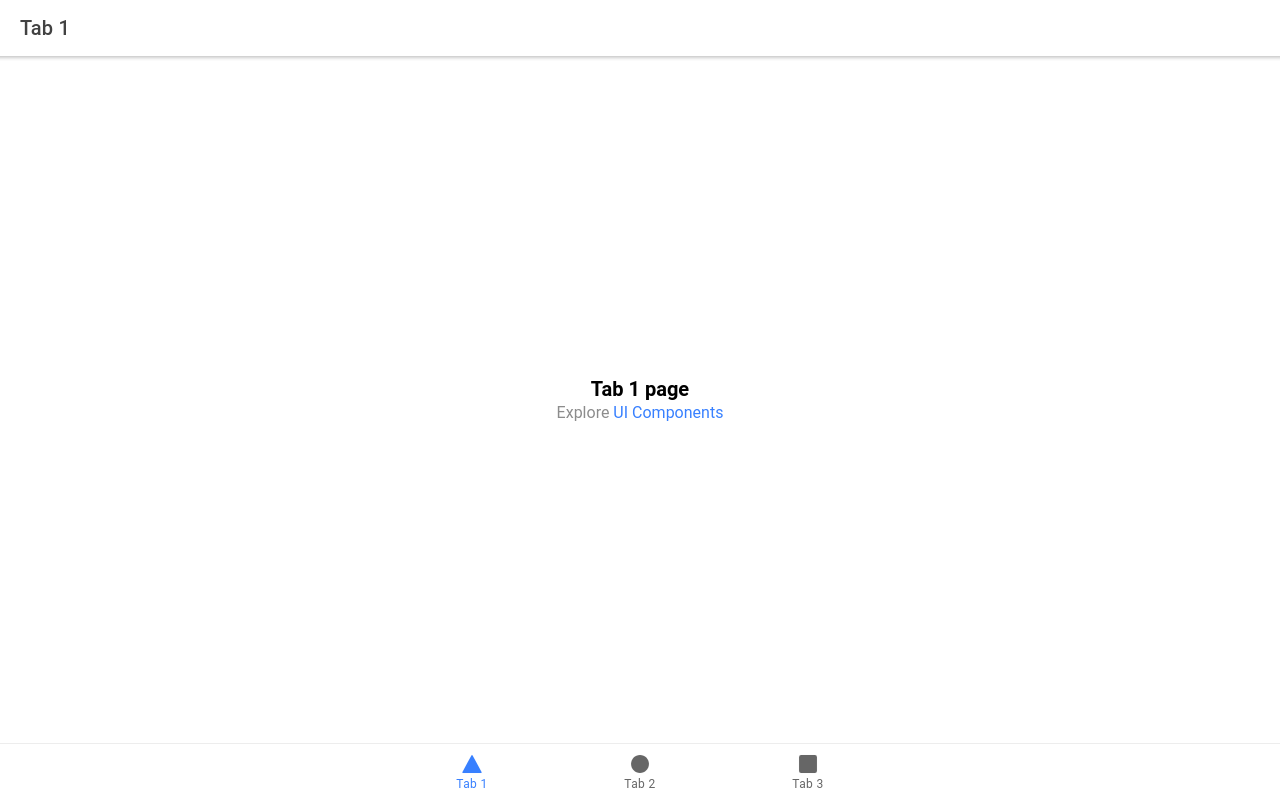
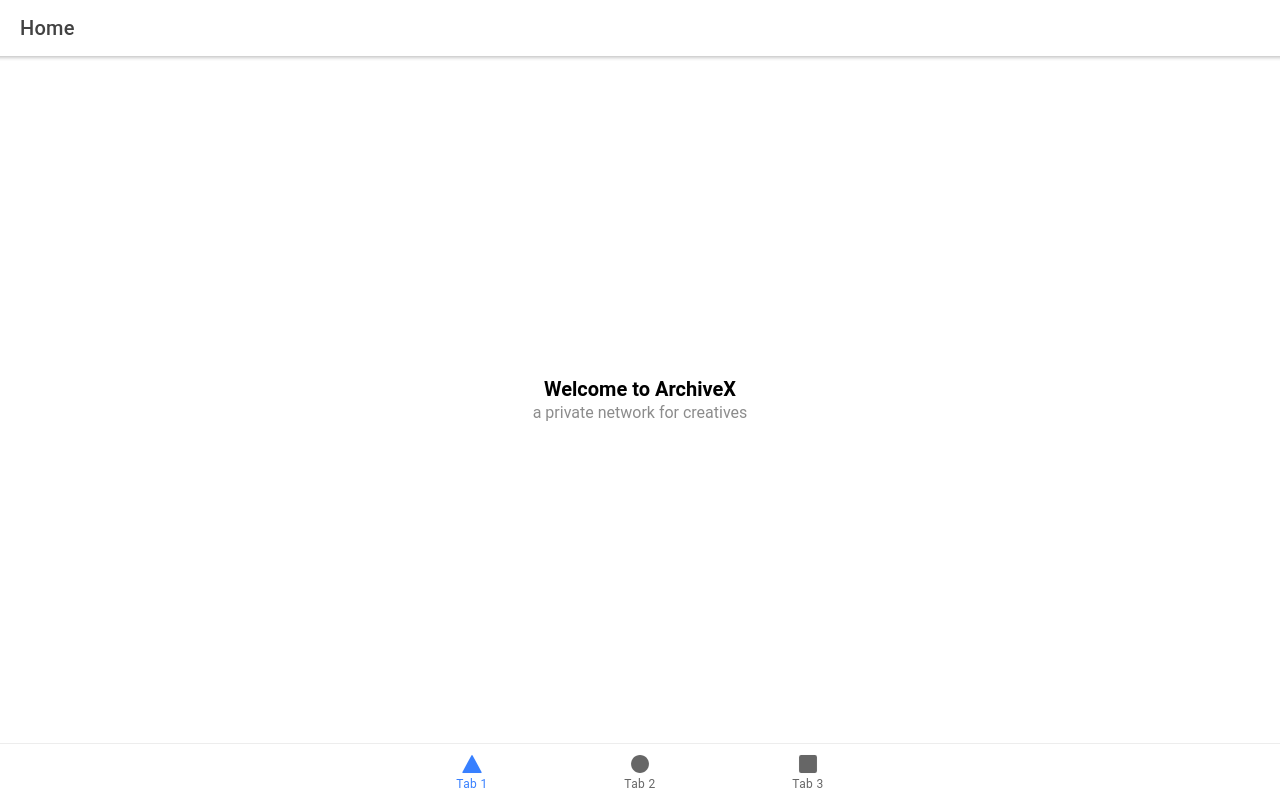
Before and after one commit to EmilioMurillo/archive-x, a React (Create React App) app: page /tab1 in a window 1280 px wide. Built offline with nearby package versions, Linux system fonts and the light colour scheme.

Commit message:
adding welcome message

```diff
--- a/src/components/ExploreContainer.tsx
+++ b/src/components/ExploreContainer.tsx
@@ -8,7 +8,7 @@ const ExploreContainer: React.FC<ContainerProps> = ({ name }) => {
   return (
     <div className="container">
       <strong>{name}</strong>
-      <p>Explore <a target="_blank" rel="noopener noreferrer" href="https://ionicframework.com/docs/components">UI Components</a></p>
+      <p>a private network for creatives</p>
     </div>
   );
 };
--- a/src/pages/Tab1.tsx
+++ b/src/pages/Tab1.tsx
@@ -7,16 +7,16 @@ const Tab1: React.FC = () => {
     <IonPage>
       <IonHeader>
         <IonToolbar>
-          <IonTitle>Tab 1</IonTitle>
+          <IonTitle>Home</IonTitle>
         </IonToolbar>
       </IonHeader>
       <IonContent fullscreen>
         <IonHeader collapse="condense">
           <IonToolbar>
-            <IonTitle size="large">Tab 1</IonTitle>
+            <IonTitle size="large">Home</IonTitle>
           </IonToolbar>
         </IonHeader>
-        <ExploreContainer name="Tab 1 page" />
+        <ExploreContainer name="Welcome to ArchiveX" />
       </IonContent>
     </IonPage>
   );
--- a/src/pages/Tab2.tsx
+++ b/src/pages/Tab2.tsx
@@ -13,10 +13,10 @@ const Tab2: React.FC = () => {
       <IonContent fullscreen>
         <IonHeader collapse="condense">
           <IonToolbar>
-            <IonTitle size="large">Tab 2</IonTitle>
+            <IonTitle size="large">Profile</IonTitle>
           </IonToolbar>
         </IonHeader>
-        <ExploreContainer name="Tab 2 page" />
+        <ExploreContainer name="Profile" />
       </IonContent>
     </IonPage>
   );
```
Also changed, not shown: 1 other file (tests, documents, lock files or other folders).
